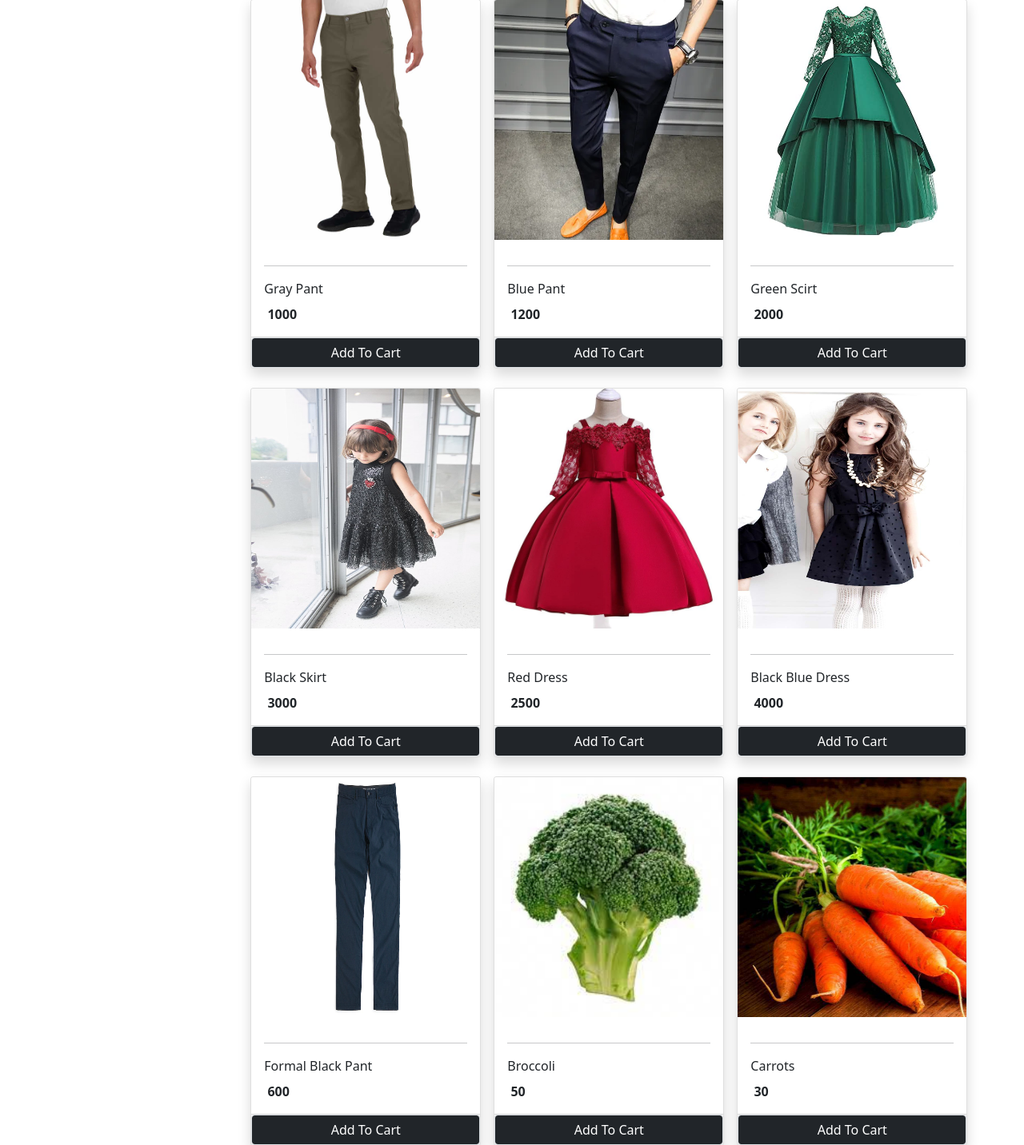
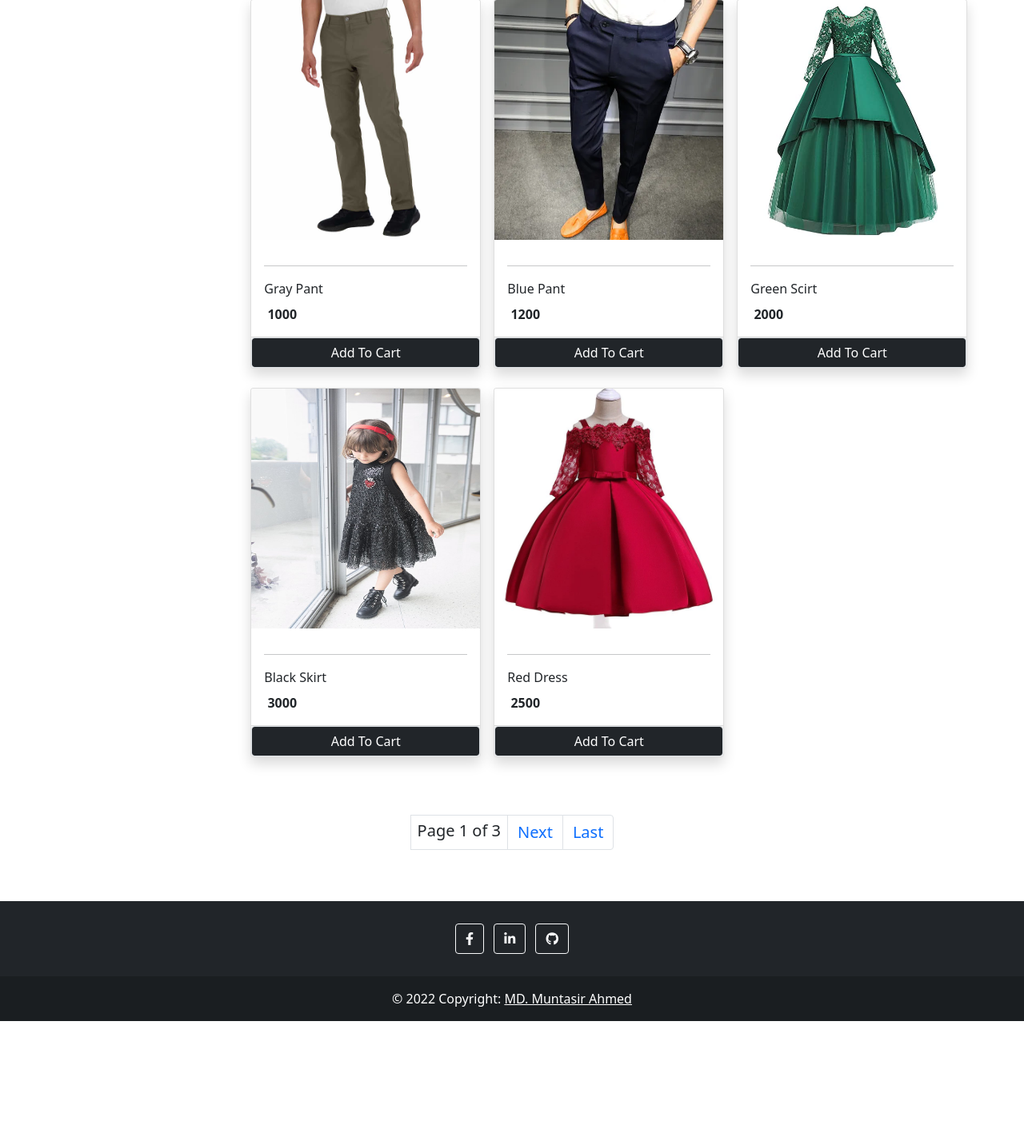
Before and after one commit to Muntasir2179/Eshop, a Django app: page / in a window 1280 px wide. Shown: the part 583-2015 px from the top of the page at 80% size. After the commit the page ends 1860 px from the top, so only its background shows below. Run offline with Django 4.2, Linux system fonts and the light colour scheme; data comes from the database, SQL or seed files in the repository; both versions use the stored data as it was after the commit.

Commit message:
Pagination Added

```diff
--- a/store/templates/index.html
+++ b/store/templates/index.html
@@ -78,6 +78,22 @@
 
     </div>
 </div>
+
+<div class="d-flex justify-content-center py-5 fs-5" aria-label="Page navigation example">
+    <ul class="pagination">
+        {% if products.has_previous %}
+        <li class="page-item"><a class="page-link" href="?page=1">First</a></li>
+        <li class="page-item"><a class="page-link" href="?page={{products.previous_page_number}}">Previous</a></li>
+        {% endif %}
+
+        <li class="page-item text-center px-2 pt-1 border">Page {{products.number}} of {{products.paginator.num_pages}}</li>
+
+        {% if products.has_next %}
+        <li class="page-item"><a class="page-link" href="?page={{products.next_page_number}}">Next</a></li>
+        <li class="page-item"><a class="page-link" href="?page={{products.paginator.num_pages}}">Last</a></li>
+        {% endif %}
+    </ul>
+</div>
 {% endblock content %}
 
 {% block javascript %}
--- a/store/views.py
+++ b/store/views.py
@@ -2,6 +2,9 @@
 from django.contrib.auth.hashers import make_password, check_password
 from .models import Product, Category, Customer, Order
 from django.views import View
+
+# pagination
+from django.core.paginator import Paginator
 
 # Create your views here.
 
@@ -53,8 +56,14 @@
                     category_id=categoryId)
         else:
             products = Product.get_all_products()
+
+        # setting up pagination
+        pagination = Paginator(products, 8)
+        page = request.GET.get('page')
+        venues = pagination.get_page(page)
+
         data = {
-            'products': products,
+            'products': venues,
             'categories': categories,
         }
         return render(request, 'index.html', context=data)
```
Also changed, not shown: db.sqlite3, uploads/products/Mango.jpg (added), uploads/products/brokoli.jpg (added), uploads/products/carrots.jpg (added), uploads/products/onions.jpg (added), uploads/products/orange.jpg (added), uploads/products/pant1_fWjcZdM.jpeg (added), uploads/products/potatos.jpg (added), uploads/products/strobarries.jpg (added), uploads/products/tomatos.jpg (added).
